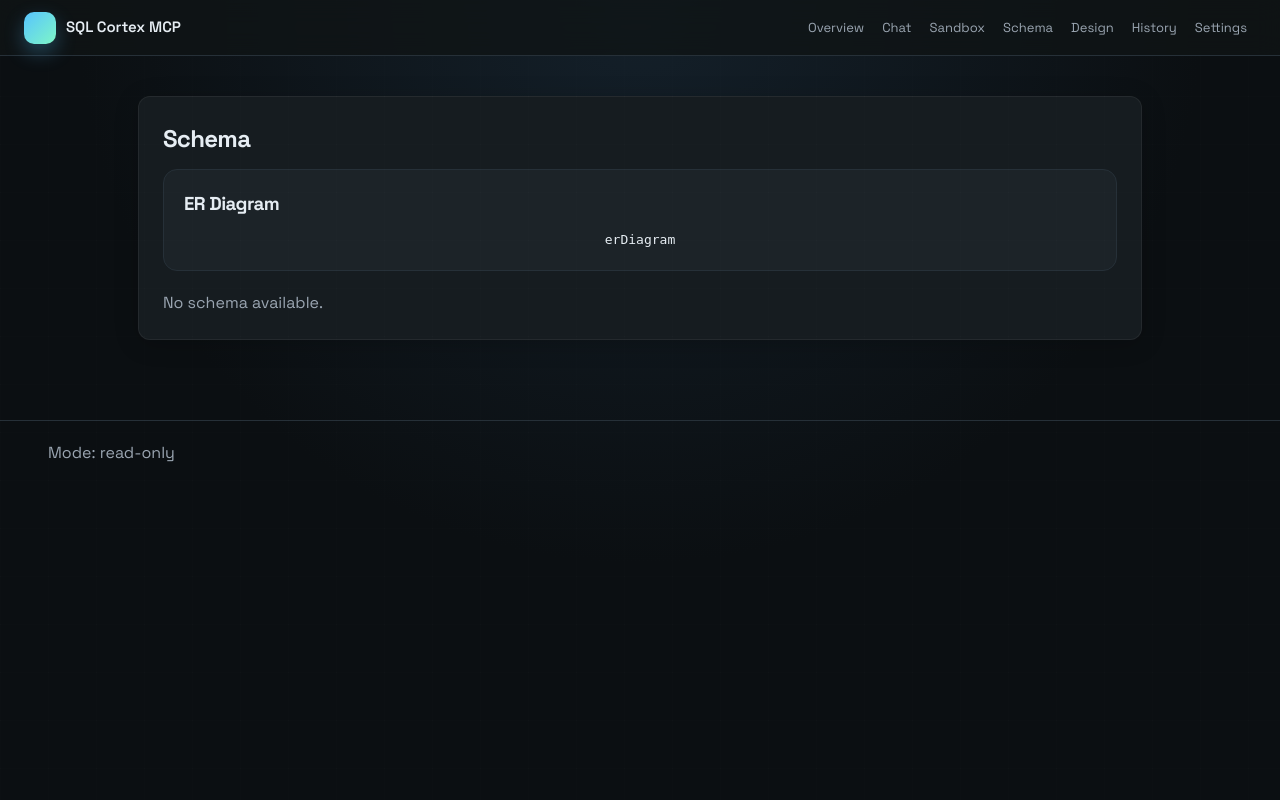
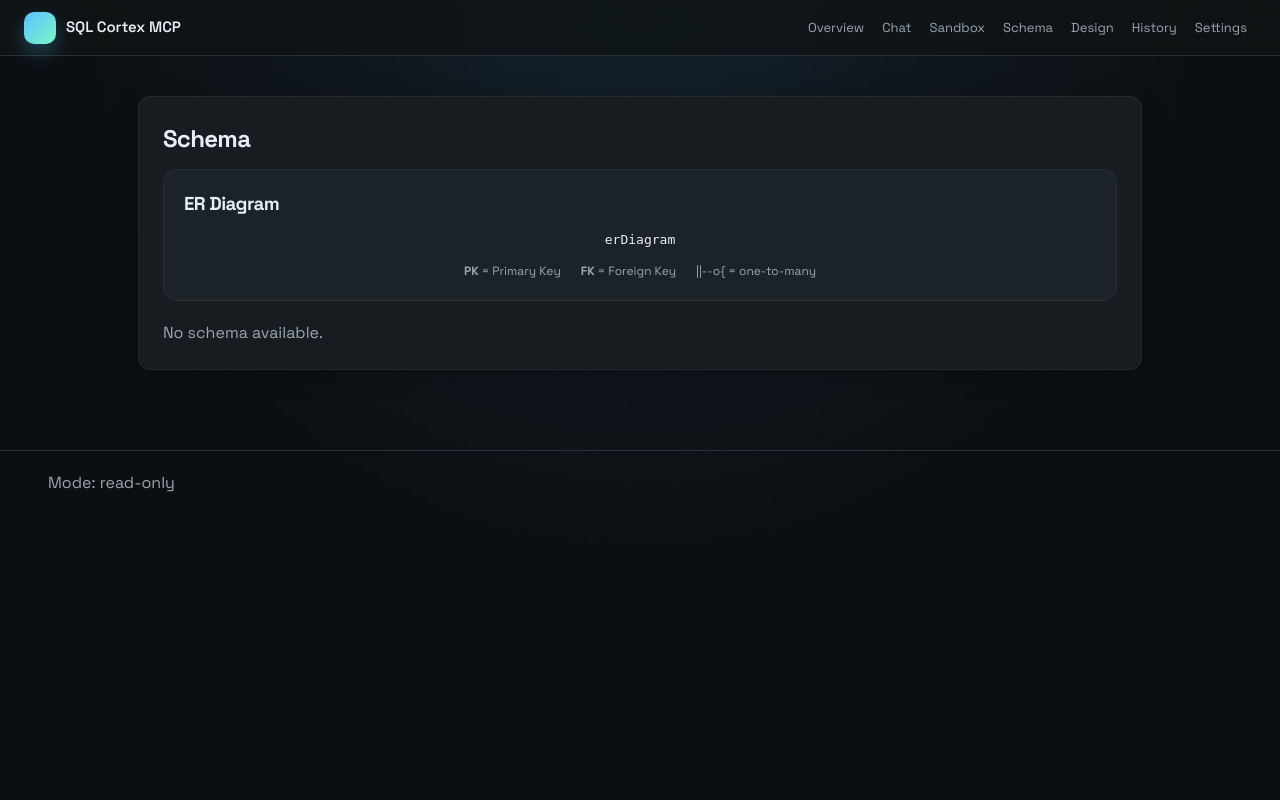
Before and after one commit to loglux/sql-cortex-mcp, a FastAPI app: page /schema in a window 1280 px wide. Run offline with FastAPI, Linux system fonts and the light colour scheme; some libraries are stand-ins or nearby versions.

Commit message:
Improve ER diagram: full table.column labels on relationships, legend

```diff
--- a/app/web/routes.py
+++ b/app/web/routes.py
@@ -544,7 +544,10 @@ def _build_mermaid_er(schema: dict) -> str:
                 if col["name"] in fk_info.get("constrained_columns", []):
                     fk = "FK"
                     ref_table = fk_info["referred_table"]
-                    fk_relations.append(f'    {ref_table} ||--o{{ {table} : ""')
+                    ref_cols = fk_info.get("referred_columns", [])
+                    ref_col = ref_cols[0] if ref_cols else "?"
+                    label = f"{table}.{col['name']} -> {ref_table}.{ref_col}"
+                    fk_relations.append(f'    {ref_table} ||--o{{ {table} : "{label}"')
                     break
             key_marker = f"{pk},{fk}" if pk and fk else (pk or fk)
             key_str = f" {key_marker}" if key_marker else ""
@@ -554,5 +557,4 @@ def _build_mermaid_er(schema: dict) -> str:
     for rel in fk_relations:
         lines.append(rel)
 
-    # Add isolated tables (no FK relations) so they still appear
     return "\n".join(lines)
--- a/app/web/static/styles.css
+++ b/app/web/static/styles.css
@@ -299,6 +299,15 @@ textarea:hover {
   background: transparent;
   display: flex;
   justify-content: center;
+}
+
+.er-legend {
+  display: flex;
+  gap: 20px;
+  justify-content: center;
+  margin-top: 12px;
+  font-size: 12px;
+  color: var(--muted);
 }
 
 .schema-grid {
--- a/app/web/templates/schema.html
+++ b/app/web/templates/schema.html
@@ -9,6 +9,11 @@
   <div class="er-diagram">
     <h3>ER Diagram</h3>
     <pre class="mermaid">{{ mermaid }}</pre>
+    <div class="er-legend">
+      <span><strong>PK</strong> = Primary Key</span>
+      <span><strong>FK</strong> = Foreign Key</span>
+      <span>||--o{ = one-to-many</span>
+    </div>
   </div>
   {% endif %}
 
```
